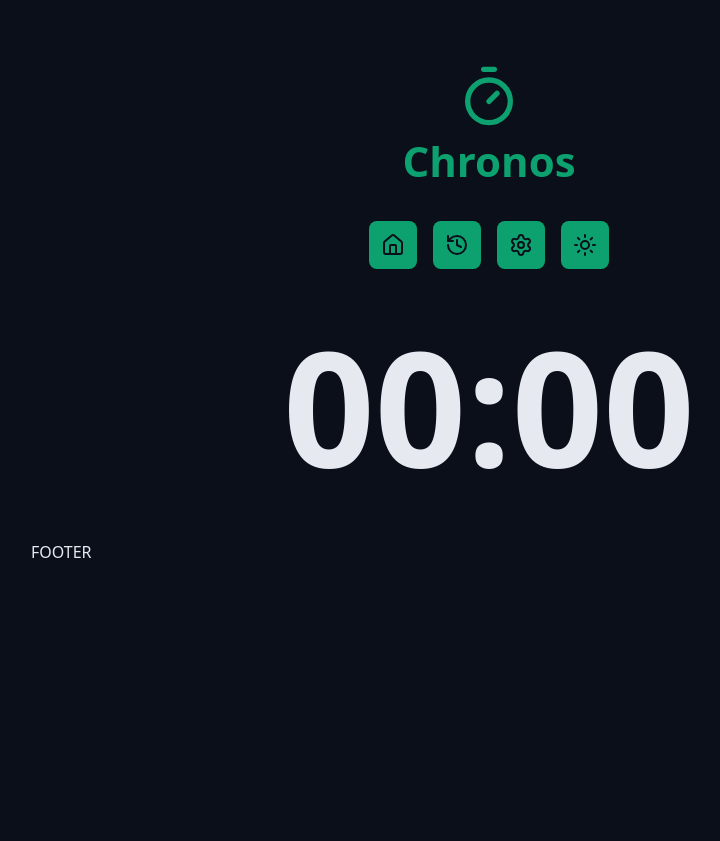
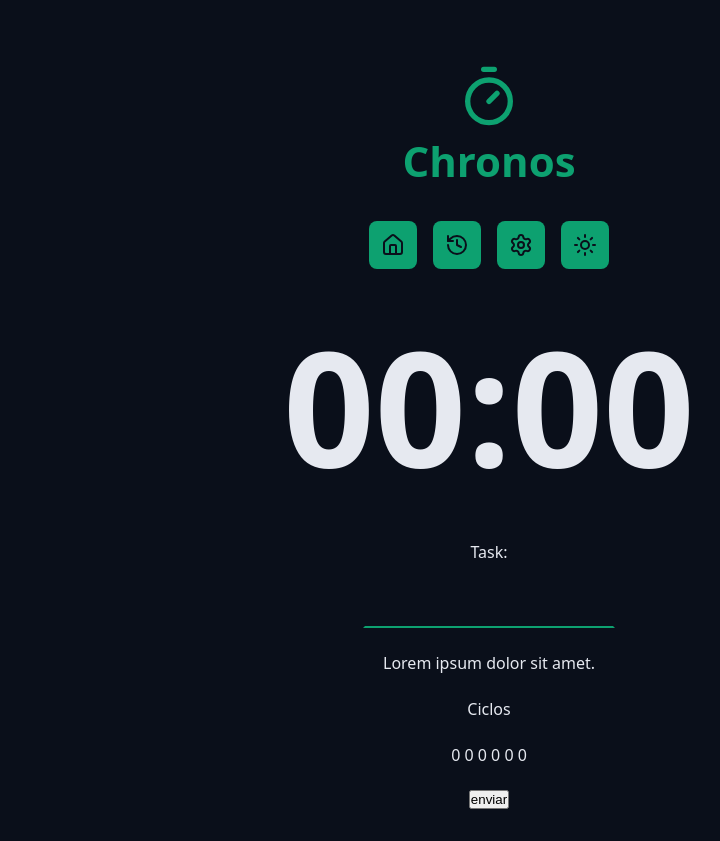
Before and after one commit to guilherdrk/chronos-pomodoro, a React (Vite) app: page / in a window 1280 px wide. Shown: the whole page, without its empty margins (151-871 px from the left). Before the commit the page ends 800 px from the top, so only its background shows below. Built offline with nearby package versions, Linux system fonts and the light colour scheme.

Commit message:
Input: componente um pouco mais complexo

```diff
--- a/src/App.tsx
+++ b/src/App.tsx
@@ -1,12 +1,11 @@
 import { Container } from "./components/Container";
 import { Logo } from "./components/Logo";
-
 
 import "./styles/theme.css";
 import "./styles/global.css";
 import { Menu } from "./components/Menu";
 import { CountDown } from "./components/CountDown";
-
+import { DefaultInput } from "./components/DefaultInput";
 
 export const App = () => {
   return (
@@ -21,7 +20,25 @@
         <CountDown />
       </Container>
       <Container>
-				<section>FOOTER</section>
+        <form className="form" action="">
+          <div className="formRow">
+            <DefaultInput
+              labelText="Task: "
+              id="meuInput"
+              type="text"
+            />
+          </div>
+          <div className="formRow">
+            <p>Lorem ipsum dolor sit amet.</p>
+          </div>
+          <div className="formRow">
+            <p>Ciclos</p>
+            <p>0 0 0 0 0 0</p>
+          </div>
+          <div className="formRow">
+            <button>enviar</button>
+          </div>
+        </form>
       </Container>
     </>
   );
--- /dev/null
+++ b/src/components/DefaultInput/index.tsx
@@ -0,0 +1,20 @@
+
+import styles from './styles.module.css';
+
+type DefaultInputProps = {
+  id: string;
+  labelText: string
+
+} & React.ComponentProps<'input'>;
+
+export const DefaultInput = (( { type, id, labelText, ...rest }: DefaultInputProps ) => {
+
+  return (
+    <>
+      <label htmlFor={id}>{labelText}</label>
+      <input className={styles.input} id={id} type={type} {...rest} />
+    </>
+
+  );
+
+})
--- /dev/null
+++ b/src/components/DefaultInput/styles.module.css
@@ -0,0 +1,27 @@
+.input{
+  background-color: transparent;
+  text-align: center;
+  font-size: 1.8rem;
+  padding: 0.8rem;
+  color: var(--text-default);
+  outline: none;
+  border: 0.2rem solid transparent;
+  border-bottom: 0.2rem solid var(--primary);
+  transition: all 0.1s ease-in-out;
+}
+
+.input:focus{
+  border-radius: 0.8rem;
+  border: 0.2rem solid var(--primary);
+}
+
+.input::placeholder{
+  color: var(--gray-500);
+  font-size: 1.4rem;
+  font-style: italic;
+}
+
+.input:disabled{
+    border: 0.2rem solid var(--disabled);
+    color: var(--text-muted)
+}
--- a/src/styles/global.css
+++ b/src/styles/global.css
@@ -26,3 +26,19 @@
   background: var(--gray-900);
   color: var(--text-default);
 }
+
+.form {
+  display: flex;
+  align-items: center;
+  justify-content: center;
+  flex-direction: column;
+  gap: 2.4rem;
+}
+
+.formRow {
+  display: flex;
+  align-items: center;
+  justify-content: center;
+  flex-direction: column;
+  gap: 2.4rem;
+}
```
Lines whose indentation alone changed are shown as unchanged.
